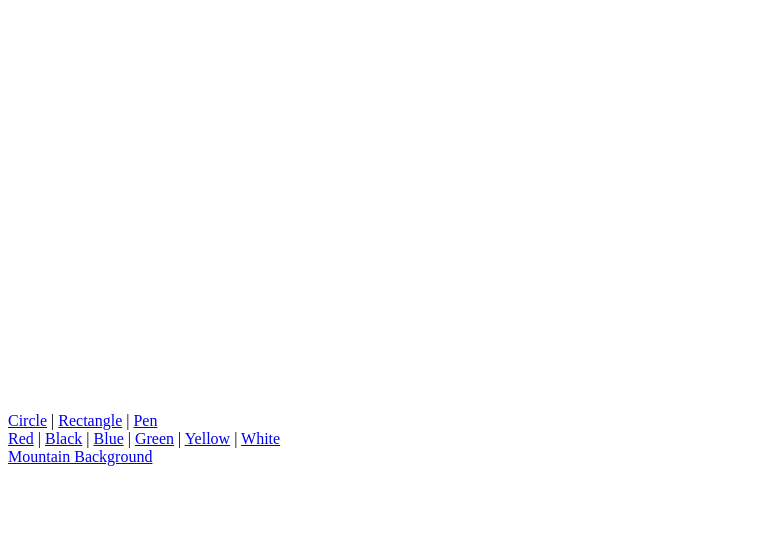
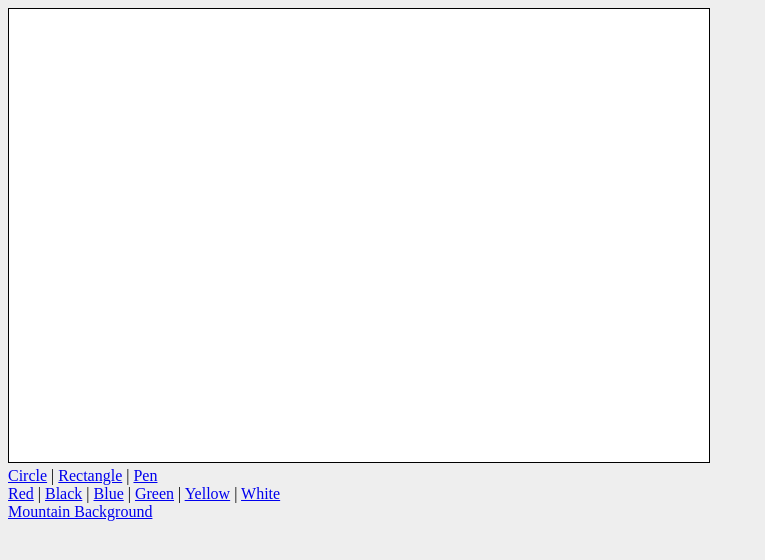
Before and after one commit to thelazycamel/Arthamster, a plain HTML site: page index.htm in a window 1280 px wide. Shown: the whole page, without its empty margins (0-765 px from the left). Drawn offline with Linux system fonts and the light colour scheme.

Commit message:
very basic styling

```diff
--- /dev/null
+++ b/css/arthamster.css
@@ -0,0 +1,8 @@
+body {
+  background-color: #eeeeee;
+}
+
+#example{
+  background-color: #ffffff;
+  border: 1px solid black;
+}
--- a/index.htm
+++ b/index.htm
@@ -2,11 +2,12 @@
 <html>
   <head>
     <title>Canvas Example</title>
+    <link rel="stylesheet" type="text/css" href="css/arthamster.css"/>
     <script type="text/javascript" src="scripts/jquery.js"></script>
     <script type="text/javascript" src="scripts/arthamster.js"></script>
   </head>
   <body>
-    <canvas id="example" width="753px" height="400px"></canvas>
+    <canvas id="example" width="700px" height="453px"></canvas>
     <br/>
     <a id="circle" href="#" class="tool">Circle</a> |
     <a id="rectangle" href="#" class="tool">Rectangle</a> |
```
